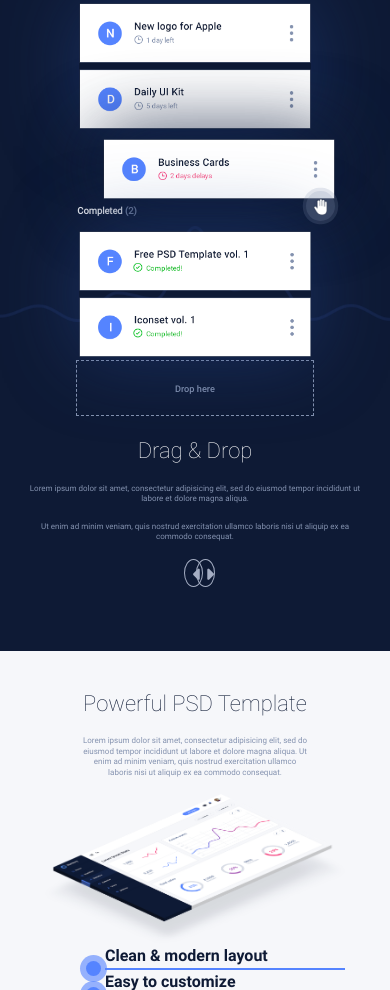
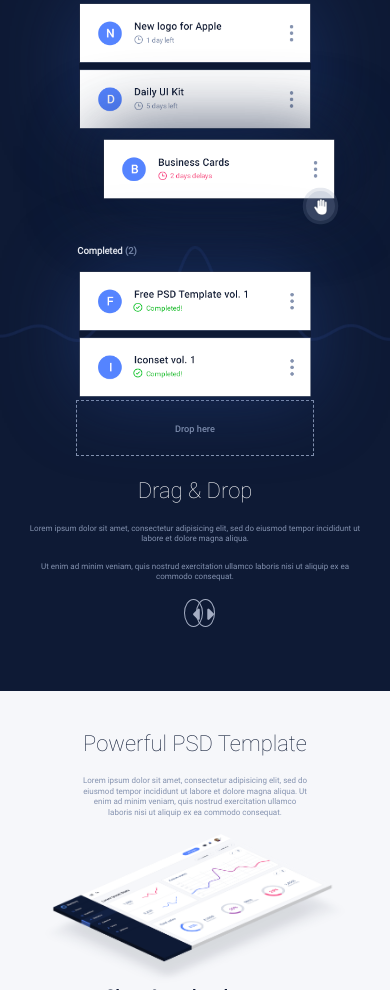
Before and after one commit to TIIvnderg0D/Templates.github.io, a plain HTML site: page Mercury/index.html in a window 390 px wide. Shown: the part 1767-2757 px from the top of the page. Drawn offline with Linux system fonts and the light colour scheme.

Commit message:
Update style.css

```diff
--- a/Mercury/style.css
+++ b/Mercury/style.css
@@ -1080,7 +1080,7 @@ h2, h1 {
         padding: 2.7rem 3rem;
     }
 
-    .done {
+    #done {
         margin-top: 5rem;
     }
 
```
